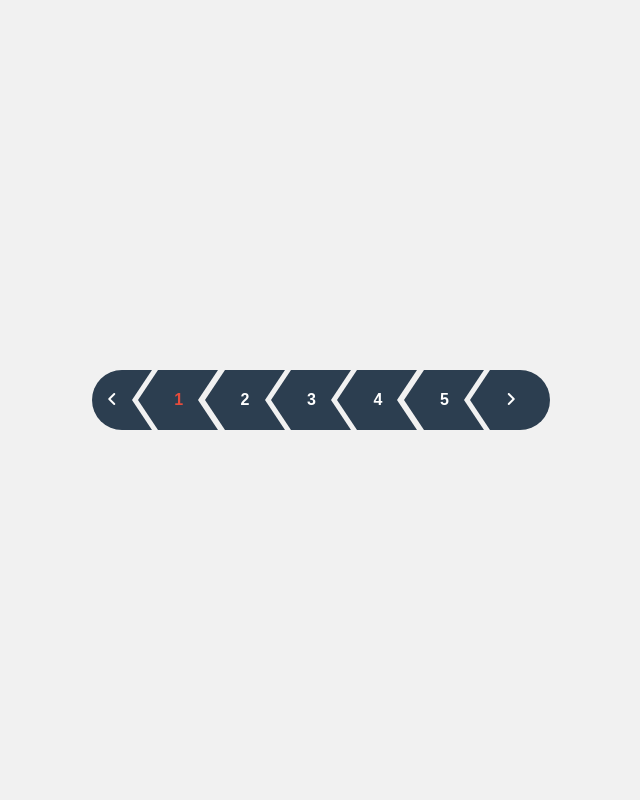
After one commit to alena22292/frontend-assignment, a PHP site: page /php-project/pagination.php in a window 1280 px wide. The commit adds this page. Shown: the whole page, without its empty margins (319-959 px from the left). Run offline with PHP 8.4, Linux system fonts and the light colour scheme; some libraries are stand-ins or nearby versions.

Commit message:
Pagination style

```diff
--- a/taskPHP/Dom_elements.php
+++ b/taskPHP/Dom_elements.php
@@ -54,7 +54,7 @@
       let id = li.getAttribute('data-id');
       let name = li.getAttribute('data-name');
       let h2 = document.querySelector('h2');
-      h2.textContent = `${id}: ${name}`;
+      h2.textContent = `${id} - ${name}`;
     }
 
     document.addEventListener('DOMContentLoaded', myFunction);
--- /dev/null
+++ b/taskPHP/pagination.php
@@ -0,0 +1,91 @@
+<html lang="en">
+<head>
+  <meta charset="UTF-8">
+  <meta name="viewport" content="width=device-width, initial-scale=1.0">
+  <title>Document</title>
+  <script src="https://kit.fontawesome.com/bae5c5edb7.js" crossorigin="anonymous"></script>
+  <style>
+    *{
+      margin: 0;
+      padding: 0;
+      text-decoration: none;
+      box-sizing: border-box;
+      font-family: sans-serif;
+    }
+    body{
+      background: #f1f1f1f1;
+    }
+    .pagination{
+      position: absolute;
+      top: 50%;
+      width: 100%;
+      text-align: center;
+      transform: translateY(-50%);
+    }
+    .pagination a{
+      margin: 6px 1px;
+      display: inline-block;
+      width: 60px;
+      background: #2c3e50;
+      height: 60px;
+      color: #fff;
+      line-height: 60px;
+      font-weight: 600;
+      transition: 0.3s;
+      position: relative;
+      padding-right: 19px;
+    }
+    .pagination a i {
+      line-height: 59px;
+      font-weight: 600;
+      transition: 0.3s;
+      position: relative;
+    }
+    .pagination a:hover {
+      color: #e74c3c;
+    }
+    .pagination a i:hover {
+      color: #e74c3c;
+    }
+
+    .active {
+      color: #e74c3c !important;
+    }
+
+    .prev{
+      border-radius: 30px 0 0 30px;
+    }
+    .next{
+      border-radius: 0 30px 30px 0;
+    }
+    /*Psevdo class*/
+    .pagination a::before, .pagination a::after{
+      content: '';
+      position: absolute;
+      border-top: 30px solid transparent;
+      border-bottom: 30px solid transparent;
+    }
+    .num::before, .next::before{
+      border-right: 20px solid #2c3e50;
+      right: 100%;
+    }
+    .num::after, .prev::after {
+      border-right: 20px solid #f1f1f1;
+      right: 0;
+    }
+
+
+  </style>
+</head>
+<body>
+  <div class="pagination">
+    <a href="#" class="prev"><i class="fas fa-angle-left"></i></a>
+    <a href="" class="num active">1</a>
+    <a href="" class="num">2</a>
+    <a href="" class="num">3</a>
+    <a href="" class="num">4</a>
+    <a href="" class="num">5</a>
+    <a href="" class="next"><i class="fas fa-angle-right"></i></a>
+  </div>
+</body>
+</html>
```
